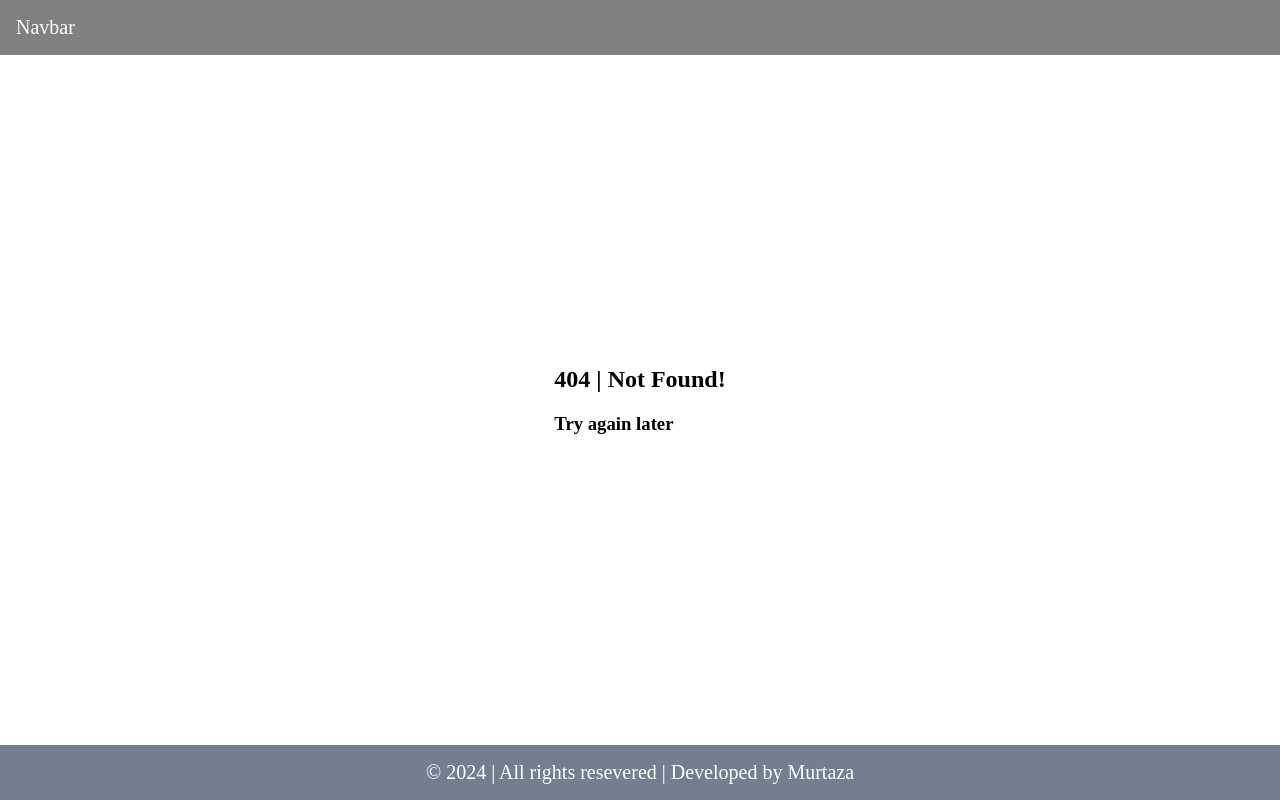
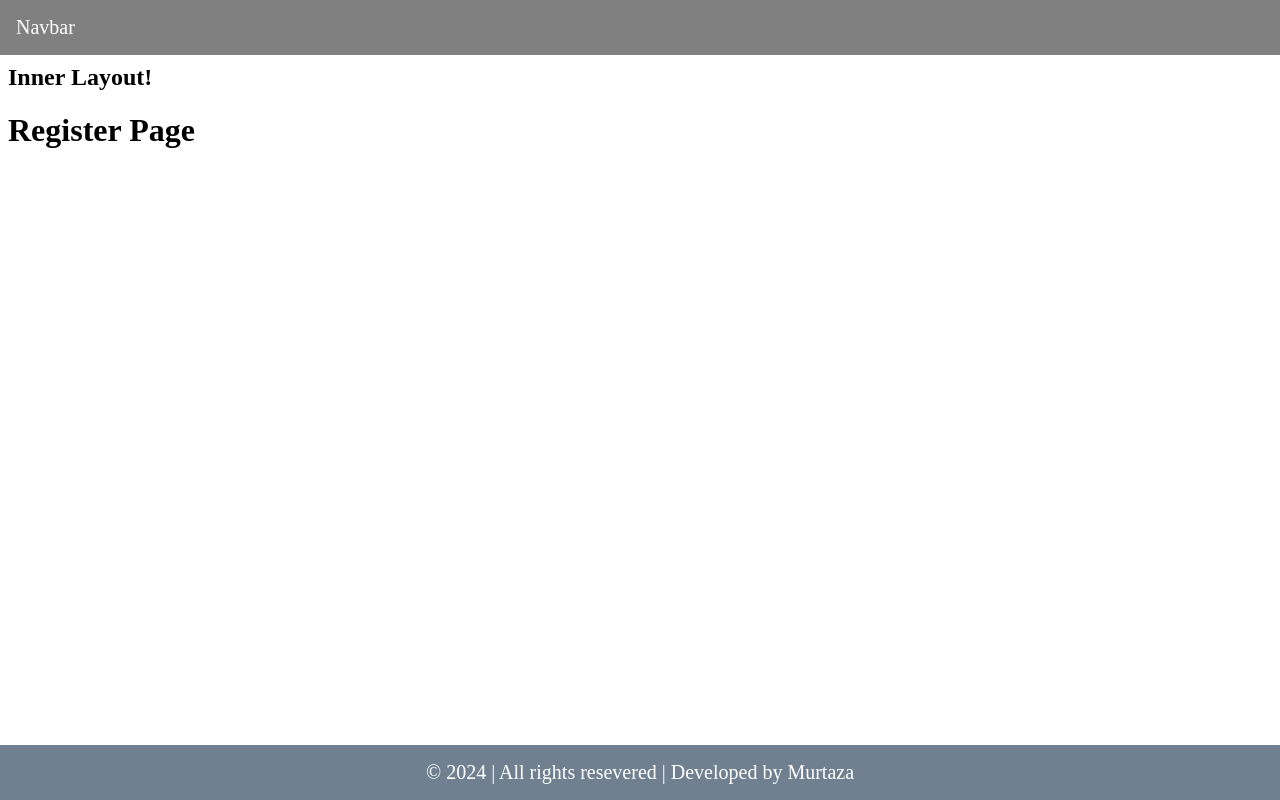
Before and after one commit to murtaza-simform/NextJs, a Next.js app: page /register in a window 1280 px wide. Before the commit this address had no page. Built offline with nearby package versions, Linux system fonts and the light colour scheme.

Commit message:
Route Group Layout

```diff
--- /dev/null
+++ b/src/app/(auth)/(with-auth-layout)/layout.tsx
@@ -0,0 +1,8 @@
+export default function AuthLayout({children}: {children: React.ReactNode}) {
+    return (
+        <>
+            <h2>Inner Layout!</h2>
+            {children}
+        </>
+    );
+}
--- /dev/null
+++ b/src/app/(auth)/(with-auth-layout)/login/page.tsx
@@ -0,0 +1,5 @@
+export default function LoginPage() {
+    return (
+        <><h1>Login Page</h1></>
+    );
+}
--- /dev/null
+++ b/src/app/(auth)/(with-auth-layout)/register/page.tsx
@@ -0,0 +1,5 @@
+export default function RegisterPage() {
+    return (
+        <div><h1>Register Page</h1></div>
+    );
+}
```
